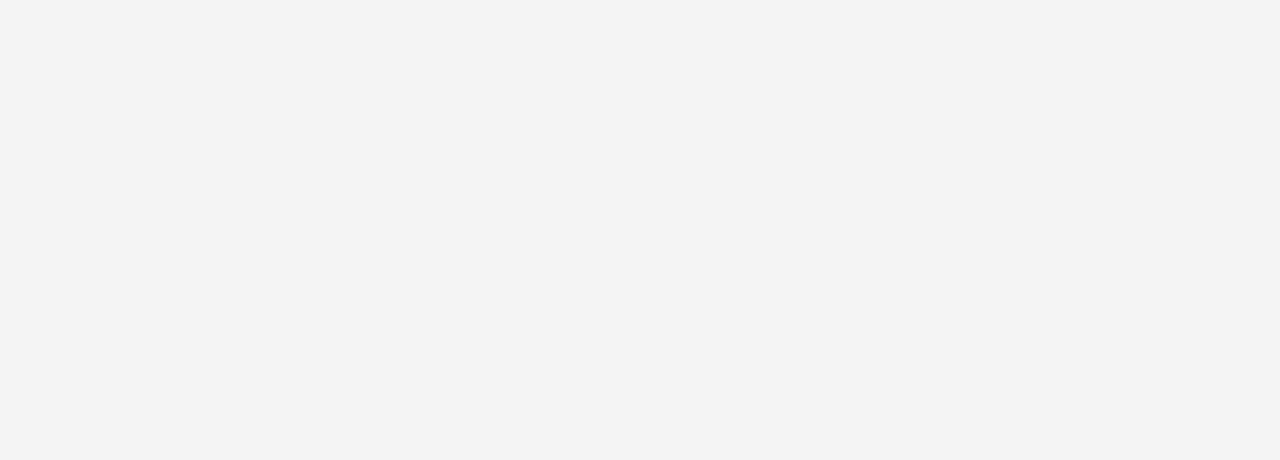
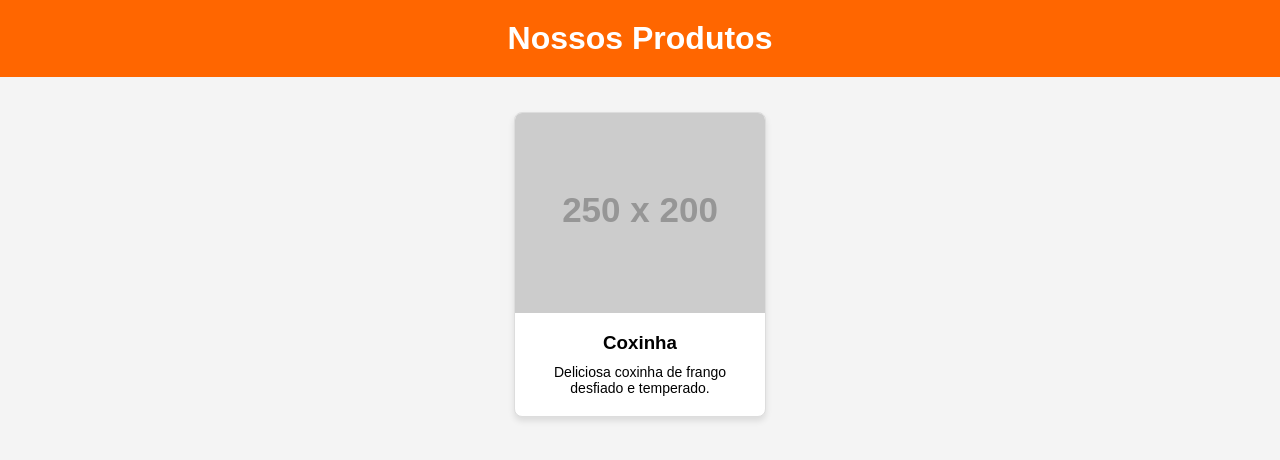
Before and after one commit to cliente2412/usario01, a plain HTML site: page subpastaindex.html in a window 1280 px wide. Drawn offline with Linux system fonts and the light colour scheme; placeholder pictures from the web are drawn by us.

Commit message:
Update subpastaindex.html
atualizado

```diff
--- a/subpastaindex.html
+++ b/subpastaindex.html
@@ -10,6 +10,17 @@
 
 <body>
 
+  <header>
+    <h1>Nossos Produtos</h1>
+</header>
+
+<div class="container">
+    <div class="product">
+        <img src="https://via.placeholder.com/250x200" alt="Produto 1">
+        <h3>Coxinha</h3>
+        <p>Deliciosa coxinha de frango desfiado e temperado.</p>
+    </div>
+
 
 </body>
 </html>
```
